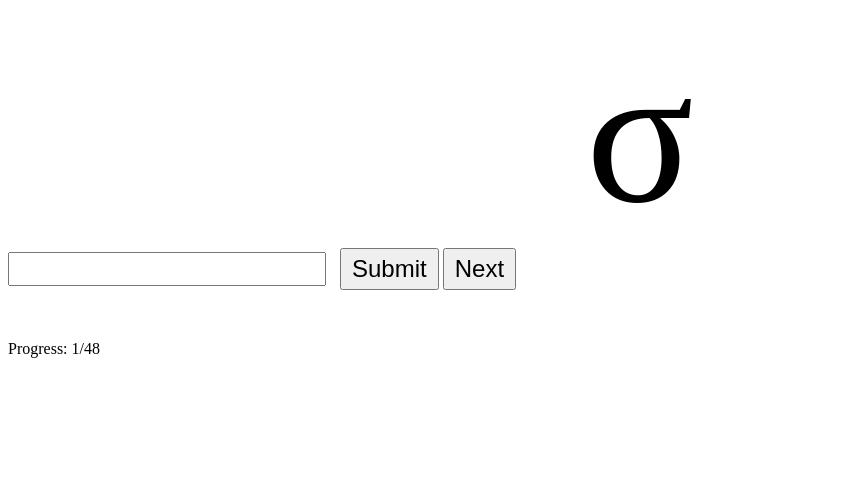
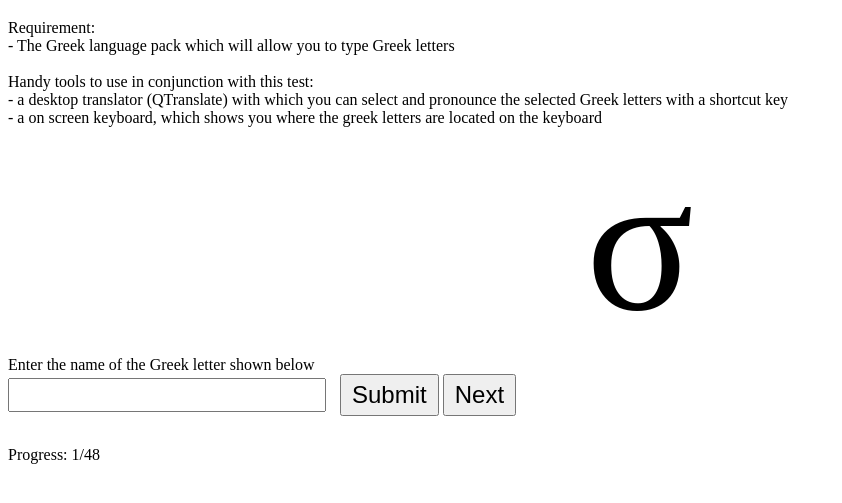
Before and after one commit to SiebeA/SiebeA.github.io, a plain HTML site: page greek_game.html in a window 1280 px wide. Shown: the part 61-564 px from the top of the page, without its empty margins (0-842 px from the left). Drawn offline with Linux system fonts and the light colour scheme.

Commit message:
provide tips

```diff
--- a/greek_game.html
+++ b/greek_game.html
@@ -15,6 +15,10 @@
       font-size: 200px;
       text-align: center;
     }
+    #instruction {
+      font-size: 10;
+      text-align: left;
+    }
     input {
       font-size: 24px;
       margin-right: 10px;
@@ -25,16 +29,17 @@
       padding: 5px 10px;
     }
     #feedback {
-      margin-top: 50px;
+      margin-top: 5 px;
     }
   </style>
-</head>
 
 <body>
   <h1>Greek Letter Quiz</h1>
   <div id="tips"></div>
-  <div id="instruction"></div>
-  <div id="letter-container"></div>
+  <div id="container">
+    <div id="letter-container"></div>
+    <div id="instruction"></div>
+  </div>
   <input type="text" id="answer-input">
   <button id="submit-button">Submit</button>
   <button id="next-button">Next</button>
@@ -43,6 +48,3 @@
 
   <script src="script.js"></script>
 </body>
-
-</body>
-</html>
--- a/script.js
+++ b/script.js
@@ -5,7 +5,6 @@ fetch('greek_letters.txt')
       const [letter, name, example1, example2] = line.split(',');
       return { letter, name, example1, example2 };
     });
-
     // Fisher-Yates shuffle algorithm to shuffle the array of Greek letters
     for (let i = greekLetters.length - 1; i > 0; i--) {
       const j = Math.floor(Math.random() * (i + 1));
@@ -13,6 +12,8 @@ fetch('greek_letters.txt')
     }
 
     // Get references to HTML elements
+    const tipsElement = document.getElementById("tips");
+    const instruction = document.getElementById("instruction");
     const letterContainer = document.getElementById('letter-container');
     const answerInput = document.getElementById('answer-input');
     const submitButton = document.getElementById('submit-button');
@@ -33,6 +34,10 @@ fetch('greek_letters.txt')
       completedCount++;
       progress.innerHTML = `Progress: ${completedCount}/${greekLetters.length}`;
     }
+
+    tipsElement.innerHTML = " Requirement: <br> - The Greek language pack which will allow you to type Greek letters <br><br> Handy tools to use in conjunction with this test:<br> - a desktop translator (QTranslate) with which you can select and pronounce the selected Greek letters with a shortcut key <br> - a on screen keyboard, which shows you where the greek letters are located on the keyboard";
+
+    instruction.innerHTML = "Enter the name of the Greek letter shown below";
 
     // Display the first Greek letter in the shuffled array
     displayNextLetter();
```
